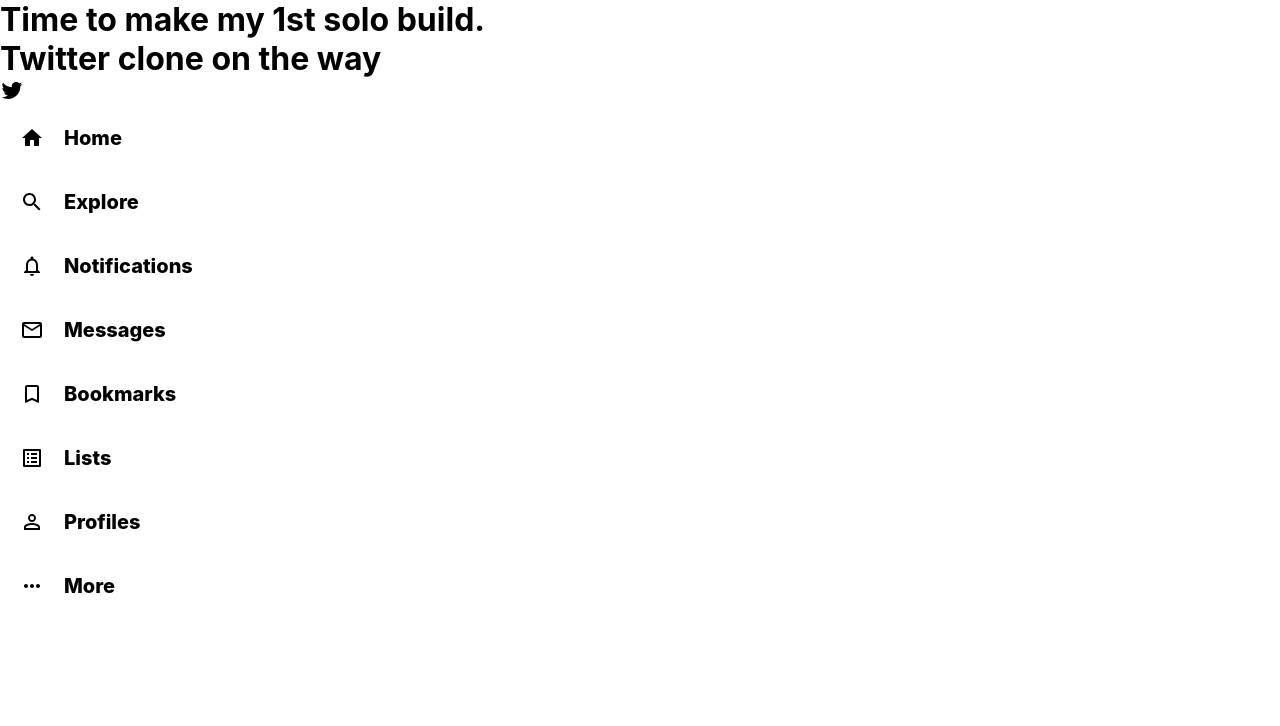
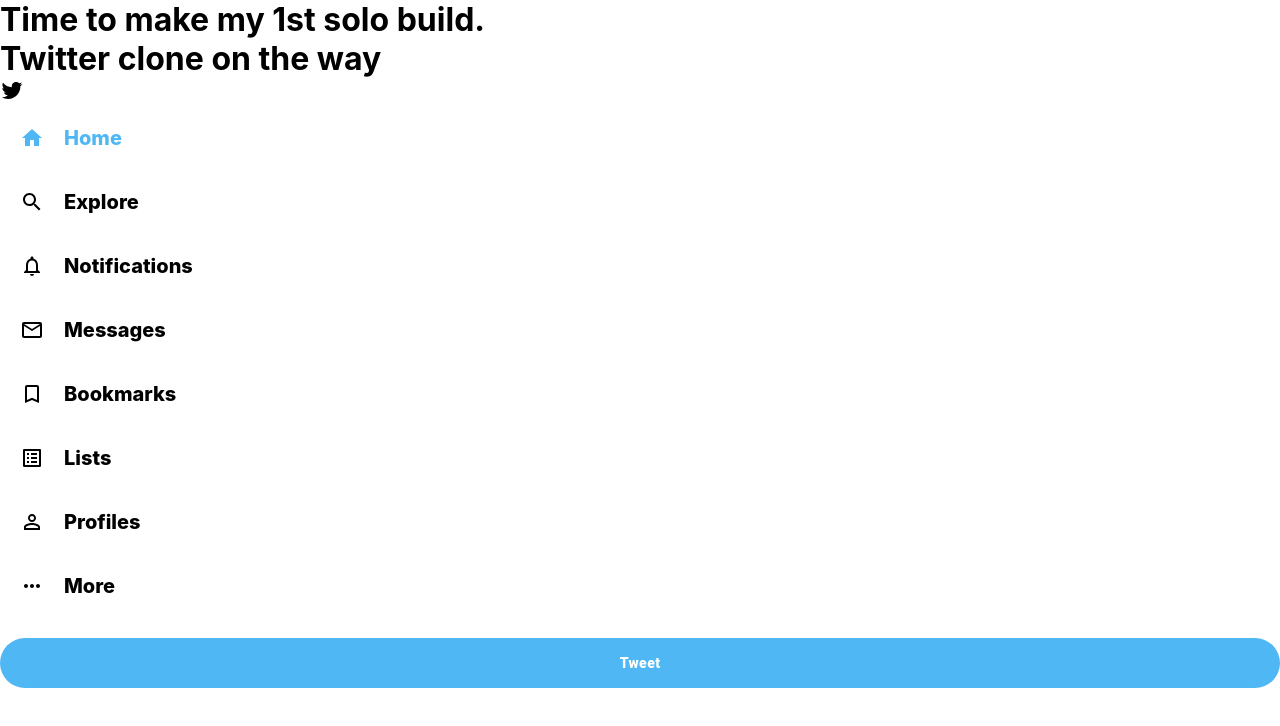
Before and after one commit to OrlandoLlerena/Twitter-clone-project, a React (Create React App) app: page / in a window 1280 px wide. Shown: the top 726 px of the page. Built offline with nearby package versions, Linux system fonts and the light colour scheme.

Commit message:
button added

```diff
--- a/src/Sidebar/Sidebar.js
+++ b/src/Sidebar/Sidebar.js
@@ -10,14 +10,14 @@
 import ListAltIcon from "@material-ui/icons/ListAlt";
 import PermIdentityIcon from "@material-ui/icons/PermIdentity";
 import MoreHorizIcon from "@material-ui/icons/MoreHoriz";
+import { Button } from "@material-ui/core";
 
 function Sidebar() {
   return (
     <div className="sidebar">
-      {/* twitter icon */}
       <TwitterIcon />
 
-      <SidebarOptions Icon={HomeIcon} text="Home" />
+      <SidebarOptions active Icon={HomeIcon} text="Home" />
       <SidebarOptions Icon={SearchIcon} text="Explore" />
       <SidebarOptions Icon={NotificationsNoneIcon} text="Notifications" />
       <SidebarOptions Icon={MailOutlineIcon} text="Messages" />
@@ -26,7 +26,9 @@
       <SidebarOptions Icon={PermIdentityIcon} text="Profiles" />
       <SidebarOptions Icon={MoreHorizIcon} text="More" />
 
-      {/* Button -> tweet */}
+      <Button variant="outlined" className="sidebar__tweet" fullWidth>
+        Tweet
+      </Button>
     </div>
   );
 }
--- a/src/Sidebar/sidebar.scss
+++ b/src/Sidebar/sidebar.scss
@@ -0,0 +1,10 @@
+.sidebar__tweet {
+  background-color: var(--twitter-color) !important;
+  border: none !important;
+  color: white !important;
+  font-weight: 900 !important;
+  text-transform: inherit !important;
+  border-radius: 30px !important;
+  height: 50px !important;
+  margin-top: 20px !important;
+}
--- a/src/SidebarOptions/SidebarOptions.js
+++ b/src/SidebarOptions/SidebarOptions.js
@@ -1,9 +1,9 @@
 import React from "react";
 import "./sidebarOptions.scss";
 
-function SidebarOptions({ text, Icon }) {
+function SidebarOptions({ active, text, Icon }) {
   return (
-    <div className="sidebarOption">
+    <div className={`sidebarOption ${active && "sidebarOption--active"}`}>
       <Icon />
       <h2>{text}</h2>
     </div>
--- a/src/SidebarOptions/sidebarOptions.scss
+++ b/src/SidebarOptions/sidebarOptions.scss
@@ -20,3 +20,7 @@
   font-size: 20px;
   margin-right: 20px;
 }
+
+.sidebarOption--active {
+  color: var(--twitter-color);
+}
```
